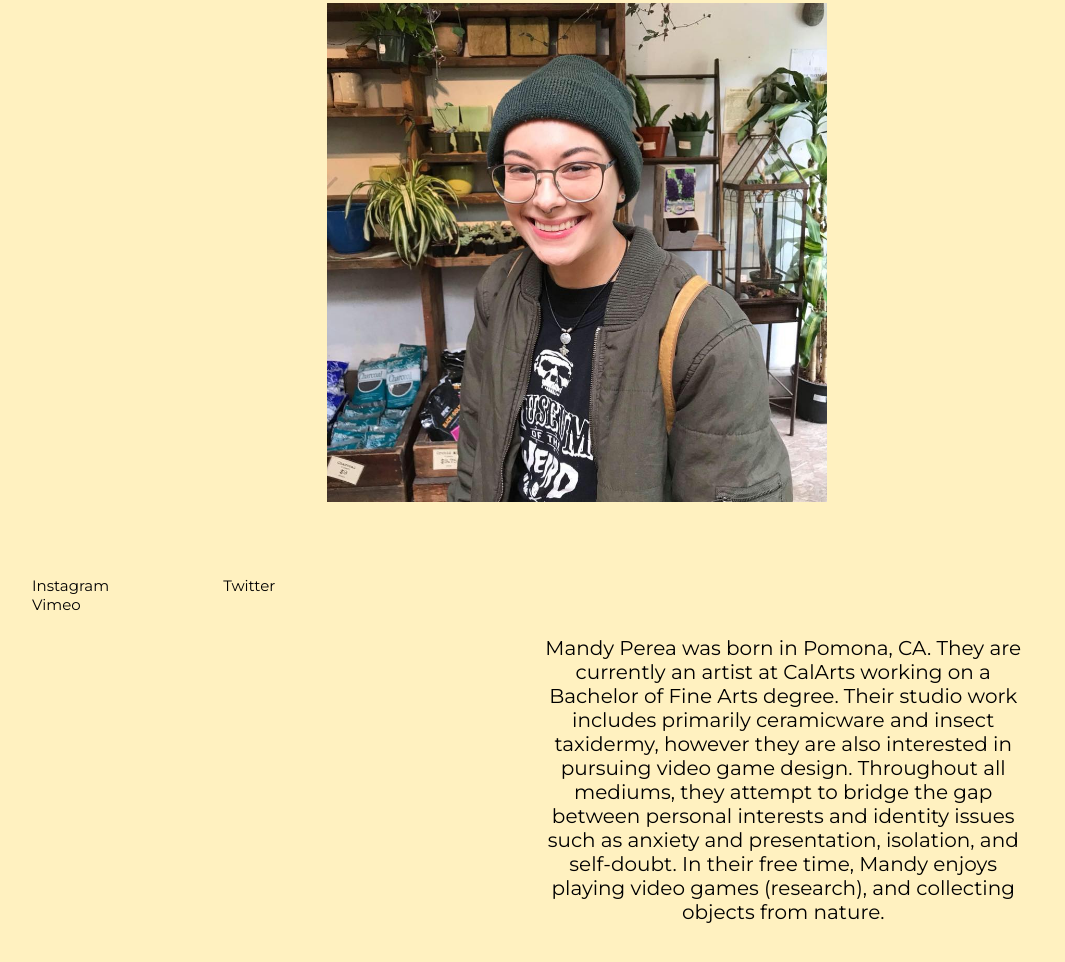
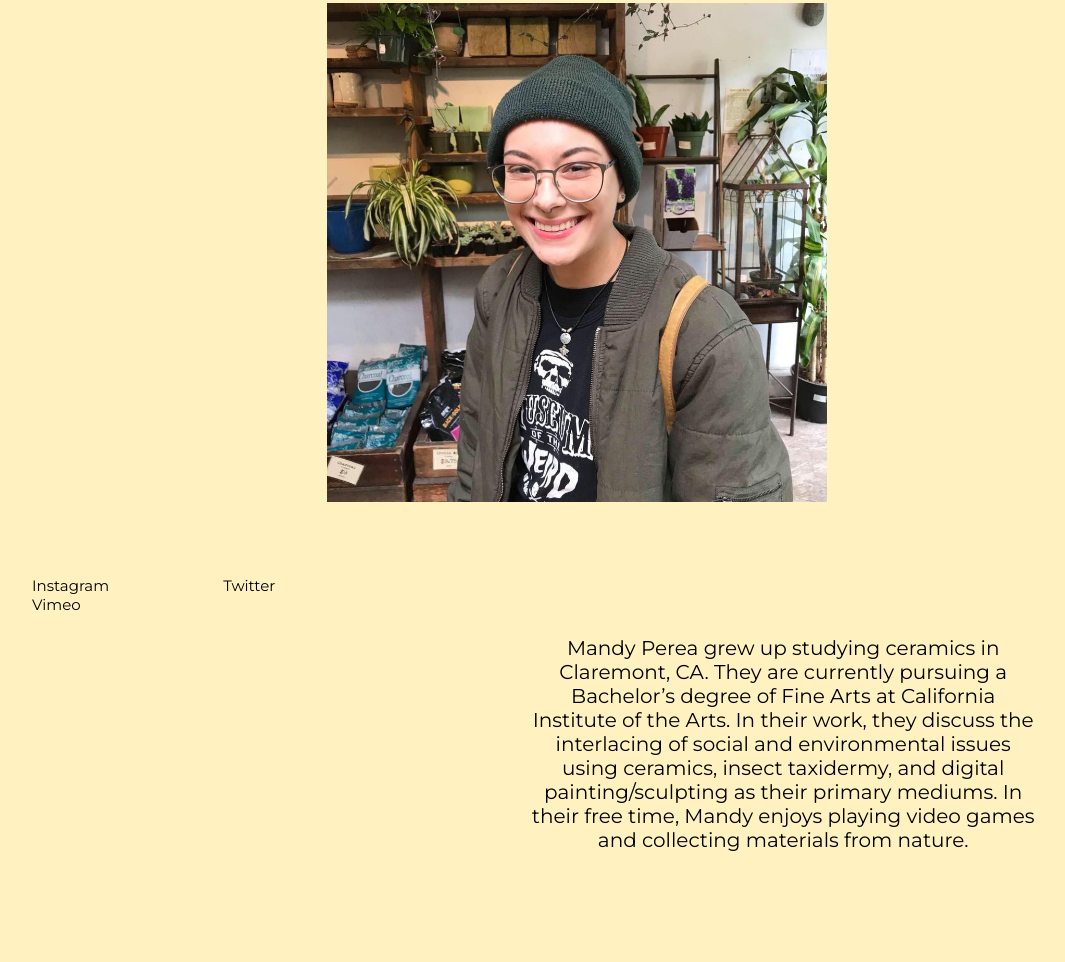
Before and after one commit to mandyvperea/Website-Repo, a plain HTML site: page index.html in a window 1280 px wide. Shown: the part 291-1253 px from the top of the page, without its empty margins (86-1151 px from the left). After the commit the page ends 1213 px from the top, so only its background shows below. Drawn offline with Linux system fonts and the light colour scheme.

Commit message:
changed bio

```diff
--- a/index.html
+++ b/index.html
@@ -22,7 +22,7 @@
   </div>
 
   <div class='bio'>
-    <p>Mandy Perea was born in Pomona, CA. They are currently an artist at CalArts working on a Bachelor of Fine Arts degree. Their studio work includes primarily ceramicware and insect taxidermy, however they are also interested in pursuing video game design. Throughout all mediums, they attempt to bridge the gap between personal interests and identity issues such as anxiety and presentation, isolation, and self-doubt. In their free time, Mandy enjoys playing video games (research), and collecting objects from nature. <p>
+    <p>Mandy Perea grew up studying ceramics in Claremont, CA. They are currently pursuing a Bachelor’s degree of Fine Arts at California Institute of the Arts. In their work, they discuss the interlacing of social and environmental issues using ceramics, insect taxidermy, and digital painting/sculpting as their primary mediums. In their free time, Mandy enjoys playing video games and collecting materials from nature. <p>
   </div>
 
     <div class='social'>
```
